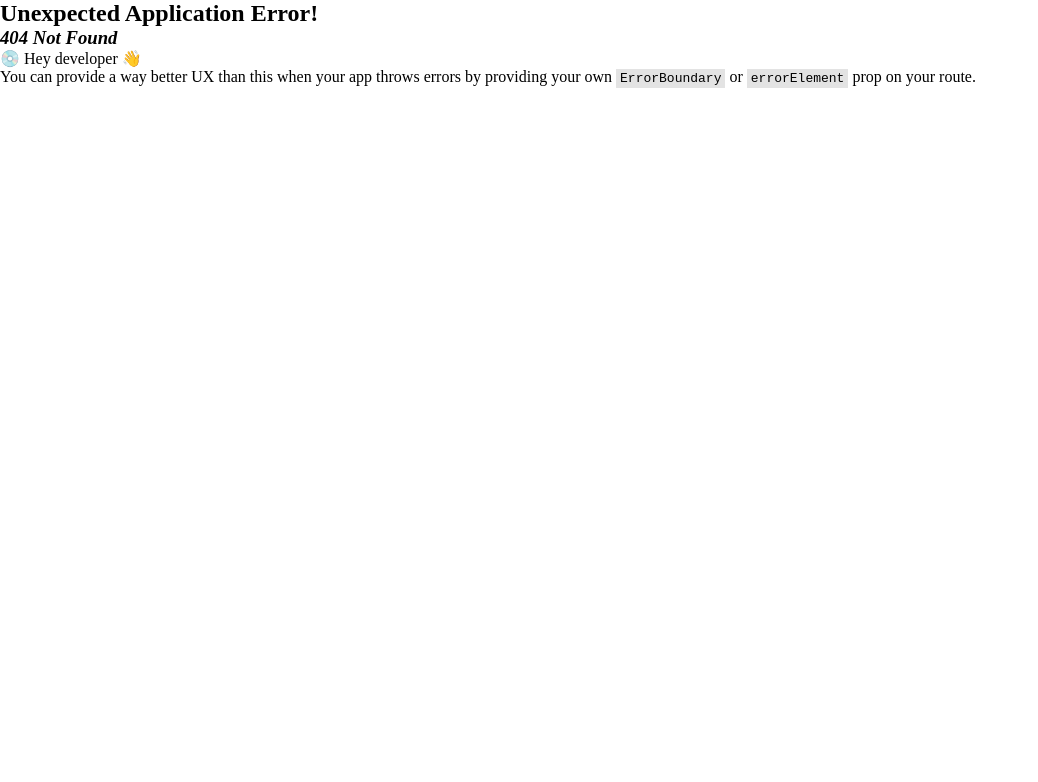
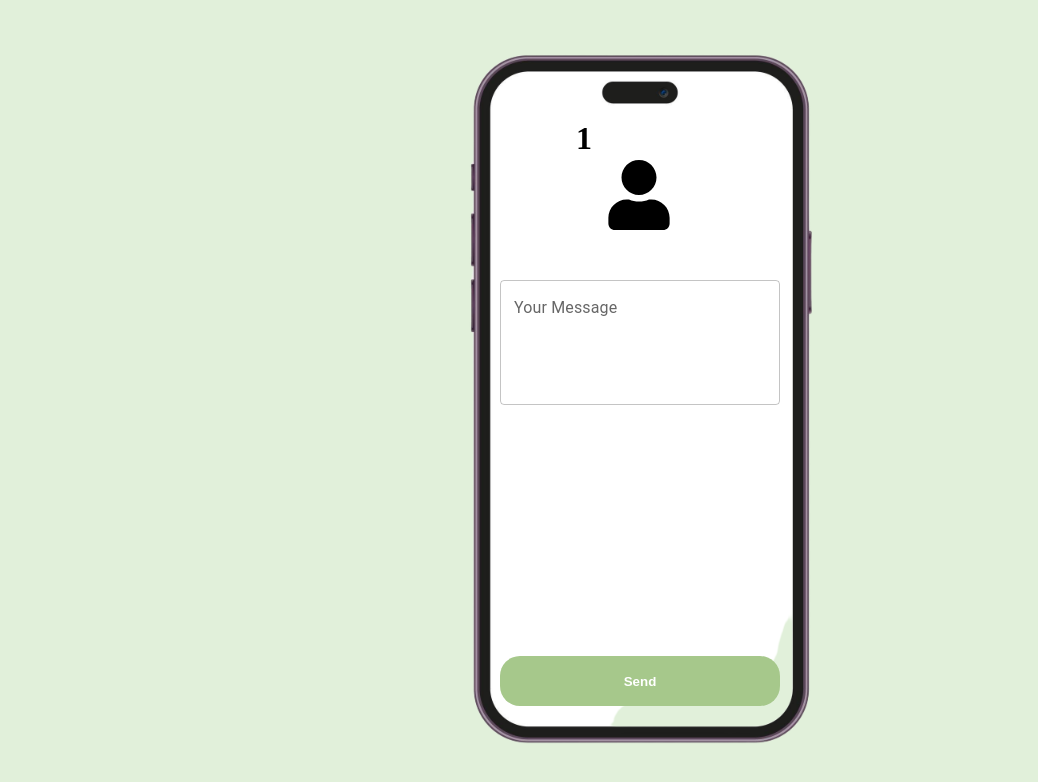
Before and after one commit to AmrWeb02/Saraha, a React (Vite) app: page /Saraha/1/1 in a window 1280 px wide. Before the commit this address had no page. Shown: the top 782 px of the page, without its empty margins (0-1038 px from the left). Built offline with nearby package versions, Linux system fonts and the light colour scheme.

Commit message:
Added functionality to send messages to users via shared link.

```diff
--- a/package.json
+++ b/package.json
@@ -21,6 +21,7 @@
     "react-dom": "^18.3.1",
     "react-icons": "^5.4.0",
     "react-router-dom": "^7.1.1",
+    "react-spinners": "^0.15.0",
     "react-toastify": "^11.0.2"
   },
   "devDependencies": {
--- a/src/App.jsx
+++ b/src/App.jsx
@@ -2,7 +2,7 @@ import { useState } from 'react'
 
 import './App.css'
 
-import {NavLink, Route, RouterProvider, createBrowserRouter, createRoutesFromElements} from 'react-router-dom'
+import {Route, RouterProvider, createBrowserRouter, createRoutesFromElements, } from 'react-router-dom'
 import { createTheme } from '@mui/material'
 import { ThemeProvider } from '@mui/material'
 // Pages
@@ -11,6 +11,8 @@ import SignUp from './Pages/SignUp'
 import EmailConfirm from './Pages/EmailConfirm'
 import ForgotPassword from './Pages/ForgotPassword'
 import Profile from './Pages/Profile'
+import Home from './Pages/Home'
+import TargetUser from './Pages/TargetUser'
 // Layout
 import NavigationBar from './Layout/GirdLayout'
 import { ProtectedRoute } from './Components/ProtectedRoute'
@@ -28,7 +30,7 @@ export const profileLoader = async () =>{
     if(response.ok){
       const ResponseData = await response.json();
       // console.log(ResponseData.data.user);
-      return ResponseData.data.user;
+      return ResponseData.data;
     }
     else{
       return undefined;
@@ -37,8 +39,6 @@ export const profileLoader = async () =>{
   catch(err){
     console.log("test",err);
   }
-//   console.log("Response status:", response.status);
-// console.log("Response data:", await response.json());
 }
 // Send Login AND signUp data
 export const sendData = async (url,jsondata) =>{
@@ -129,8 +129,10 @@ function App() {
         <Route element={<MainLayout/>} >
           <Route path="/profile" loader={profileLoader} element={<Profile/>}/>
           <Route path="/profile-password" element={<PasswordChange/>}/>
+          <Route path="/Home" loader={profileLoader} element={<Home/>}/>
         </Route>
       </Route>
+      <Route path="/:userName/:id" element={<TargetUser/>}/>
       </>
 
     ), { basename: '/Saraha' }
--- a/src/Components/LoginForm.jsx
+++ b/src/Components/LoginForm.jsx
@@ -1,5 +1,6 @@
 import React, {useState} from 'react'
 import { ToastContainer, toast } from 'react-toastify';
+import { useNavigate } from 'react-router-dom';
 // Components
 import Box from '@mui/material/Box';
 import TextField from '@mui/material/TextField';
@@ -29,6 +30,7 @@ export const styleObj = {
                     },
 }
 const LoginForm = () => {
+  let navigate = useNavigate();
   const [data, setData] = useState({email:"",password:""});
   const [ErrorData, setErrorData] = useState({email:false, password:false,});
   const [ErrorNames, setErrorNames] = useState({username:"", email:"", phone:"", password:"", confirmationPassword:""});
@@ -70,6 +72,7 @@ const LoginForm = () => {
       console.log(responseErrors);
       window.localStorage.setItem("token", responseErrors.data.token);
       console.log(window.localStorage);
+      navigate("/home");
     }
     if(data.email.trim()===""){
       setErrorData((prevErrorData)=> {return {...prevErrorData, email:true}});
--- a/src/Components/ProtectedRoute.jsx
+++ b/src/Components/ProtectedRoute.jsx
@@ -1,7 +1,6 @@
 
 import React, { useState, useEffect } from "react";
-import { Outlet, Navigate } from "react-router-dom";
-
+import { Outlet, Navigate, } from "react-router-dom";
 export const ProtectedRoute = () => {
   const [isValid, setIsValid] = useState(null); // null for initial loading state
   const token = window.localStorage.getItem("token");
--- /dev/null
+++ b/src/Pages/Home.jsx
@@ -0,0 +1,47 @@
+import React,{useState} from 'react'
+import { useLoaderData } from 'react-router-dom'
+import { ToastContainer, toast } from 'react-toastify';
+
+import { Box } from '@mui/material'
+// Icon
+import { FaLink } from "react-icons/fa";
+import { FaUser } from "react-icons/fa";
+import { SlUserFemale } from "react-icons/sl";
+const Home = () => {
+    const userData = useLoaderData();
+    const messages = userData.messages;
+    console.log(messages);
+    // const id = userData._id;
+    // console.log(id);
+    // const getUserName = async () =>{
+    //     try{
+    //         const response = await fetch(`http://ec2-3-220-251-57.compute-1.amazonaws.com/user/${id}/profile`,{
+    //             method: "GET"
+    //         })
+    //         if(response.ok){
+    //             const dat = await response.json();
+    //             window.localStorage.setItem("userName",dat.data.user.userName);
+    //             // console.log(dat.data.user);
+    //         }
+    //     }
+    //     catch(err){
+    //         console.log(err)
+    //     }
+    // }
+    // getUserName();
+  return (
+    <>
+    <Box component="div" sx={{display:"flex", justifyContent:"center",height:"100%",}}>
+        <Box component="div" sx={{backgroundColor:"white",padding:"20px", width:"20%",}}>
+
+        </Box>
+        <Box component="div" sx={{backgroundColor:"gray",padding:"20px", width:"80%",}}>
+
+</Box>
+      </Box>
+    <ToastContainer position="bottom-right" theme="light" style={{width:"70%"}}/>
+    </>
+  )
+}
+
+export default Home
--- a/src/Pages/Profile.jsx
+++ b/src/Pages/Profile.jsx
@@ -13,6 +13,7 @@ import Chip from '@mui/material/Chip';
 import { ToastContainer, toast } from 'react-toastify';
 // Icons
 import { FaEdit } from "react-icons/fa";
+import { FaLink } from "react-icons/fa";
 
 import { FaUser } from "react-icons/fa";
 import { SlUserFemale } from "react-icons/sl";
@@ -45,14 +46,23 @@ export const updateFields = async (url,payLoad) =>{
 }
 const Profile = () => {
   const userData = useLoaderData();
-  const [userObject, setUserObject] = useState(userData);
+  const [userObject, setUserObject] = useState(userData.user);
   const [payLoad, setPayLoad] = useState({userName:userObject.userName,phone:userObject.phone,gender:userObject.gender})
   const [isDisabled, setIsDisabled] = useState(true);
   const input1 = useRef(null);
   const input2 = useRef(null);
   const input3 = useRef(null);
-  console.log(input1);
   console.log(userData);
+  console.log(userData.messages.length);
+  const handleCopy = async () =>{
+    try{
+      const promise = await navigator.clipboard.writeText(`http://localhost:5173/Saraha/${userData.userName}/${userData._id}`);
+      toast.info("Link copied to clipboard");
+    }
+    catch(err){
+      toast.error("Failed to copy link");
+    }
+  }
   const HandleEdit = (inp) =>{
     console.log(inp.current);
       inp.current.disabled = !inp.current.disabled;
@@ -77,6 +87,12 @@ const Profile = () => {
               { userObject.gender=="male" &&<FaUser size={70}/>}
               { userObject.gender=="female" &&<SlUserFemale size={70}/>}
             </Box>
+            <Tooltip title="copy" placement='right'>
+              <IconButton sx={{borderRadius:0, padding:"20px 0", fontSize:{xs:"0.95rem",sm:"1.1rem"}}} onClick={handleCopy}>
+                <p>{`http://localhost:5173/Saraha/${userData.userName}/${userData._id}`}</p>
+                <FaLink style={{marginLeft:"5px"}}/>
+              </IconButton>
+            </Tooltip>
             <div style={{display:"flex", flexDirection:"column",width:"fit-content",height:"265px",justifyContent:"space-between"}}>
               <div style={{display:"flex", alignItems:"center"}}>
                 <TextField sx={{'& .MuiInput-root': {backgroundColor: 'primary.extra',padding:"10px"}}} variant="standard" label="Full Name"
--- /dev/null
+++ b/src/Pages/TargetUser.jsx
@@ -0,0 +1,79 @@
+import React, {useState } from 'react'
+import { useParams } from 'react-router-dom'
+import { Box } from '@mui/material'
+import TextField from '@mui/material/TextField';
+import { Typography } from '@mui/material';
+import { BtnStyles } from '../Components/SubmitBtn';
+// Icons
+import { FaUser } from "react-icons/fa";
+import PuffLoader from "react-spinners/PuffLoader";
+// Images
+import Phone from '../assets/phone.png'
+const TargetUser = () => {
+    const {userName, id} = useParams();
+    const [message, setMessage] = useState("");
+    const [isLoading, setIsLoading] = useState(false);
+    const [status, setStatus] = useState("");
+    const handleMessage = (e) =>{
+        setMessage((prev=> prev=e.target.value));
+    }
+    const sendMessage = async () =>{
+        setStatus("");
+        setIsLoading(true);
+        try{
+            const response = await fetch('http://ec2-3-220-251-57.compute-1.amazonaws.com/message',{
+                method: "POST",
+                headers:{
+                    "Content-type": "application/json",
+                  },
+                body: JSON.stringify({message:message, recipientId:id})
+        })
+            if(response.ok){
+                console.log("message sent");
+                setStatus((prev)=>prev="Message is sent");
+                setIsLoading(false);
+            }
+            else{
+                console.log("failed to deliver message");
+                setStatus((prev)=>prev="Failed to send message!");
+                setIsLoading(false);
+            }
+        }
+        catch(err){
+            console.log(err);
+            setStatus((prev)=>prev="Unknown failure");
+            setIsLoading(false);
+        }
+
+    }
+  return (
+    <>
+    <Box component="div"
+    sx={{backgroundColor: "primary.light"}}
+    style={{display: "flex",justifyContent: "center",alignItems: "center",height: "100vh",}}>
+        <Box component="div"
+        style={{position: "relative",backgroundImage: `url(${Phone})`,backgroundRepeat: "no-repeat",backgroundSize: "cover",backgroundPosition: "center",}}
+        sx={{width:"400px", height:{xs:"700px",sm:"800px"}}}>
+      <PuffLoader
+        color="green"
+        loading={isLoading}
+        size={150}
+        style={{position:"absolute",left:"32%",top:"56%"}}
+      />
+     <Typography variant="h5" sx={{position:"absolute",left:"50%", transform:"translateX(-50%)", top:"56%"}}>{status}</Typography>
+        {/* Input elements inside the phone frame */}
+            {<FaUser style={{position:"absolute",left:"41%",top:"20%"}} size={70}/>}
+            <h1 style={{position:"absolute",left:"34%",top:"15%"}}>{userName}</h1>
+            <TextField label="Your Message" multiline value={message} rows={4}
+                    onChange={handleMessage}
+                    sx={{position:"absolute", top:"35%", left:{xs:"25%",sm:"15%"},width:{xs:"50%",sm:"70%"},}}/>
+            <Box component="input" type="submit" value="Send" onClick={sendMessage}
+            sx={{...BtnStyles, position:"absolute", width:{xs:"62%",sm:"70%"},left:{xs:"19%",sm:"15%",},top:{xs:"82%",sm:"82%"}}}/>
+        </Box>
+    </Box>
+
+    </>
+  )
+}
+
+export default TargetUser
```
Also changed, not shown: src/assets/phone.png (added), 1 other file (tests, documents, lock files or other folders).
